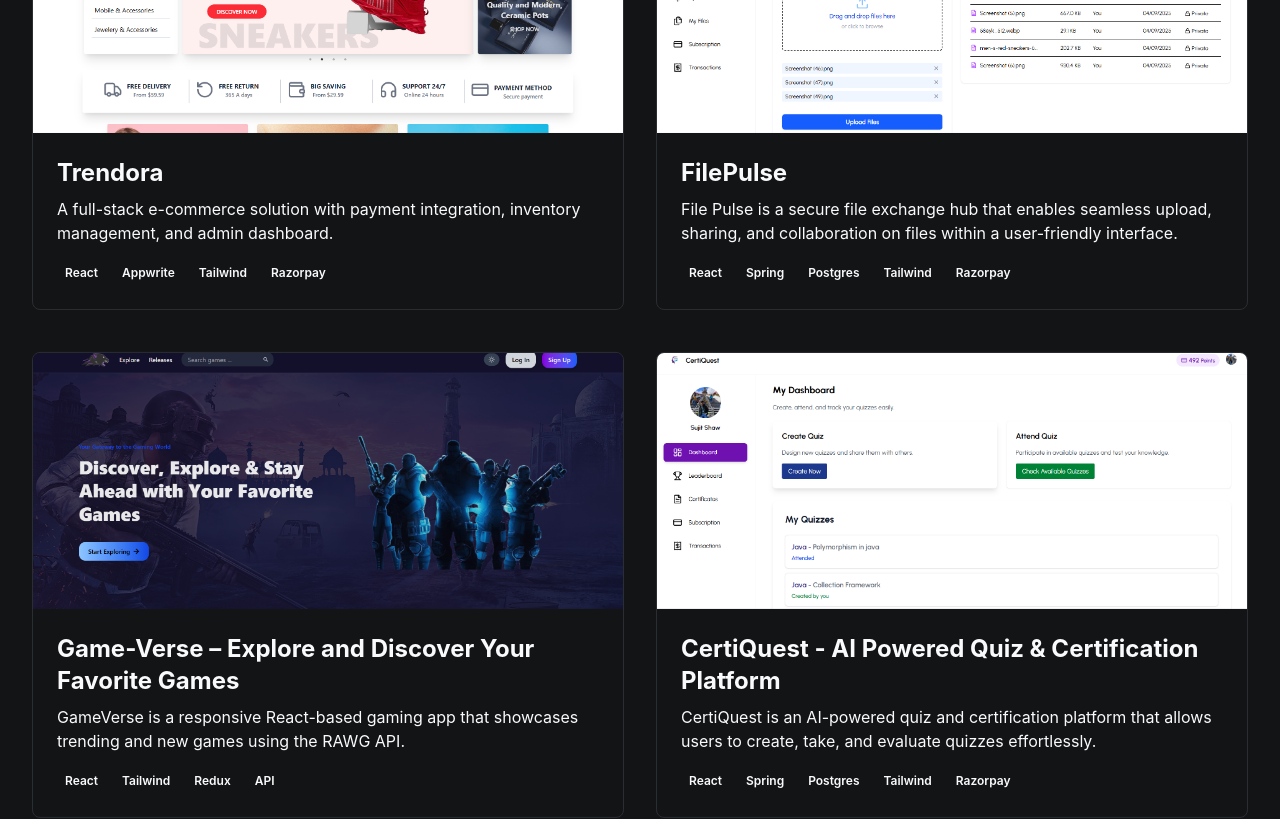
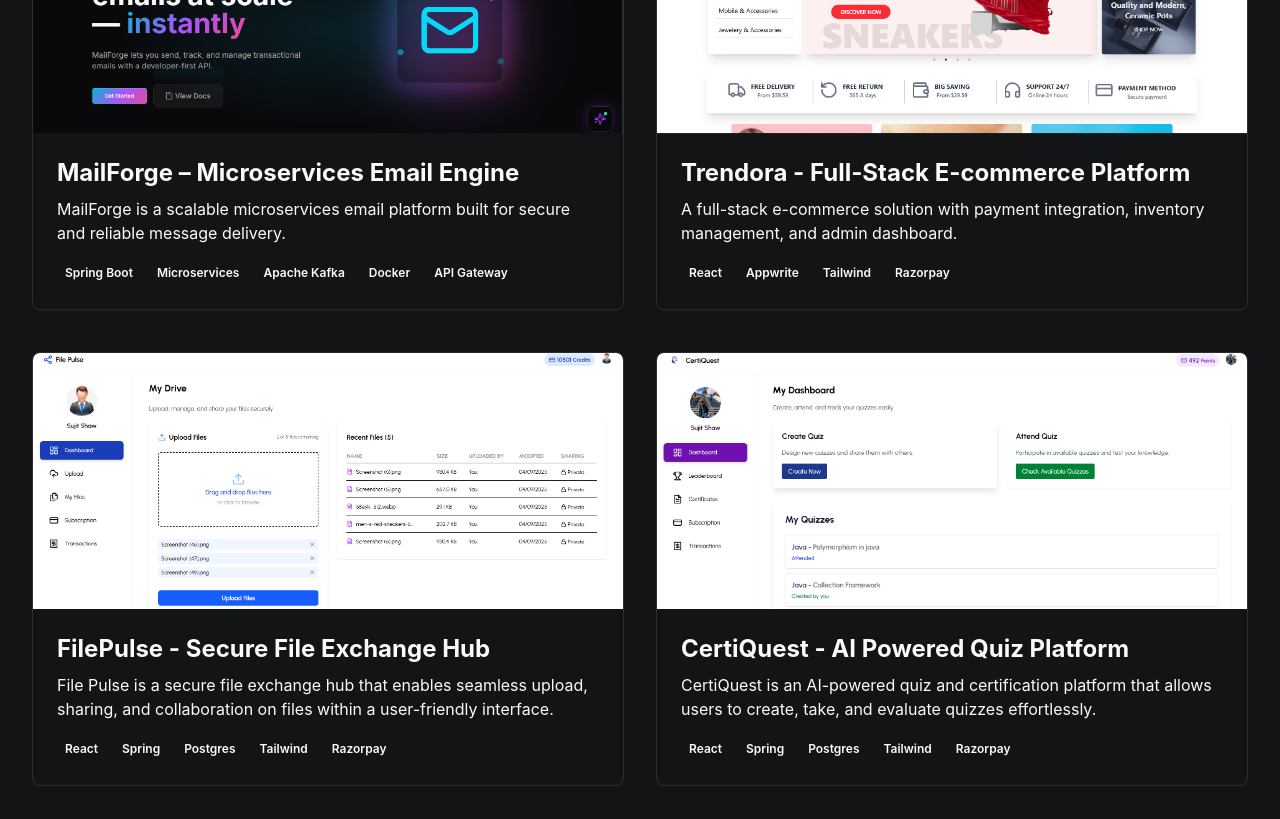
Before and after one commit to sujit-27/Dev-With-Me, a React (Vite) app: page / in a window 1280 px wide. Shown: the part 2000-2819 px from the top of the page. Built offline with nearby package versions, Linux system fonts and the light colour scheme; no server answers.

Commit message:
Update project details and replace GameVerse with MailForge

```diff
--- a/src/components/Projects.jsx
+++ b/src/components/Projects.jsx
@@ -5,7 +5,7 @@
 import { Badge } from "./ui/Badge";
 import TrendoraImg from "../assets/Trendora.png"
 import FilePulseImg from "../assets/FilePulse.png"
-import GameVerseImg from '../assets/GameVerse.png'
+import MailForgeImg from '../assets/MailForge.png'
 import CertiQuestImg from '../assets/CertiQuest.png'
 import { FaGithub } from "react-icons/fa";
 
@@ -15,7 +15,16 @@
   const projects = [
     {
       id: 1,
-      title: "Trendora",
+      title: "MailForge – Microservices Email Engine",
+      description: "MailForge is a scalable microservices email platform built for secure and reliable message delivery.",
+      image: MailForgeImg,
+      tags: ["Spring Boot", "Microservices", "Apache Kafka", "Docker", "API Gateway"],
+      liveUrl: "https://mail-forge-plum.vercel.app/",
+      githubUrl: "https://github.com/sujit-27/MailForge.git",
+    },
+    {
+      id: 2,
+      title: "Trendora - Full-Stack E-commerce Platform",
       description: "A full-stack e-commerce solution with payment integration, inventory management, and admin dashboard.",
       image: TrendoraImg,
       tags: ["React", "Appwrite", "Tailwind", "Razorpay"],
@@ -23,8 +32,8 @@
       githubUrl: "https://github.com/sujit-27/Trendora.git",
     },
     {
-      id: 2,
-      title: "FilePulse",
+      id: 3,
+      title: "FilePulse - Secure File Exchange Hub",
       description: "File Pulse is a secure file exchange hub that enables seamless upload, sharing, and collaboration on files within a user-friendly interface.",
       image: FilePulseImg,
       tags: ["React", "Spring", "Postgres", "Tailwind", "Razorpay"],
@@ -32,17 +41,8 @@
       githubUrl: "https://github.com/sujit-27/FilePulse.git",
     },
     {
-      id: 3,
-      title: "Game-Verse – Explore and Discover Your Favorite Games",
-      description: "GameVerse is a responsive React-based gaming app that showcases trending and new games using the RAWG API.",
-      image: GameVerseImg,
-      tags: ["React", "Tailwind", "Redux", "API"],
-      liveUrl: "https://game-verse-eosin.vercel.app/",
-      githubUrl: "https://github.com/sujit-27/Game-Verse.git",
-    },
-    {
       id: 4,
-      title: "CertiQuest - AI Powered Quiz & Certification Platform",
+      title: "CertiQuest - AI Powered Quiz Platform",
       description: "CertiQuest is an AI-powered quiz and certification platform that allows users to create, take, and evaluate quizzes effortlessly.",
       image: CertiQuestImg,
       tags: ["React", "Spring", "Postgres", "Tailwind", "Razorpay"],
```
